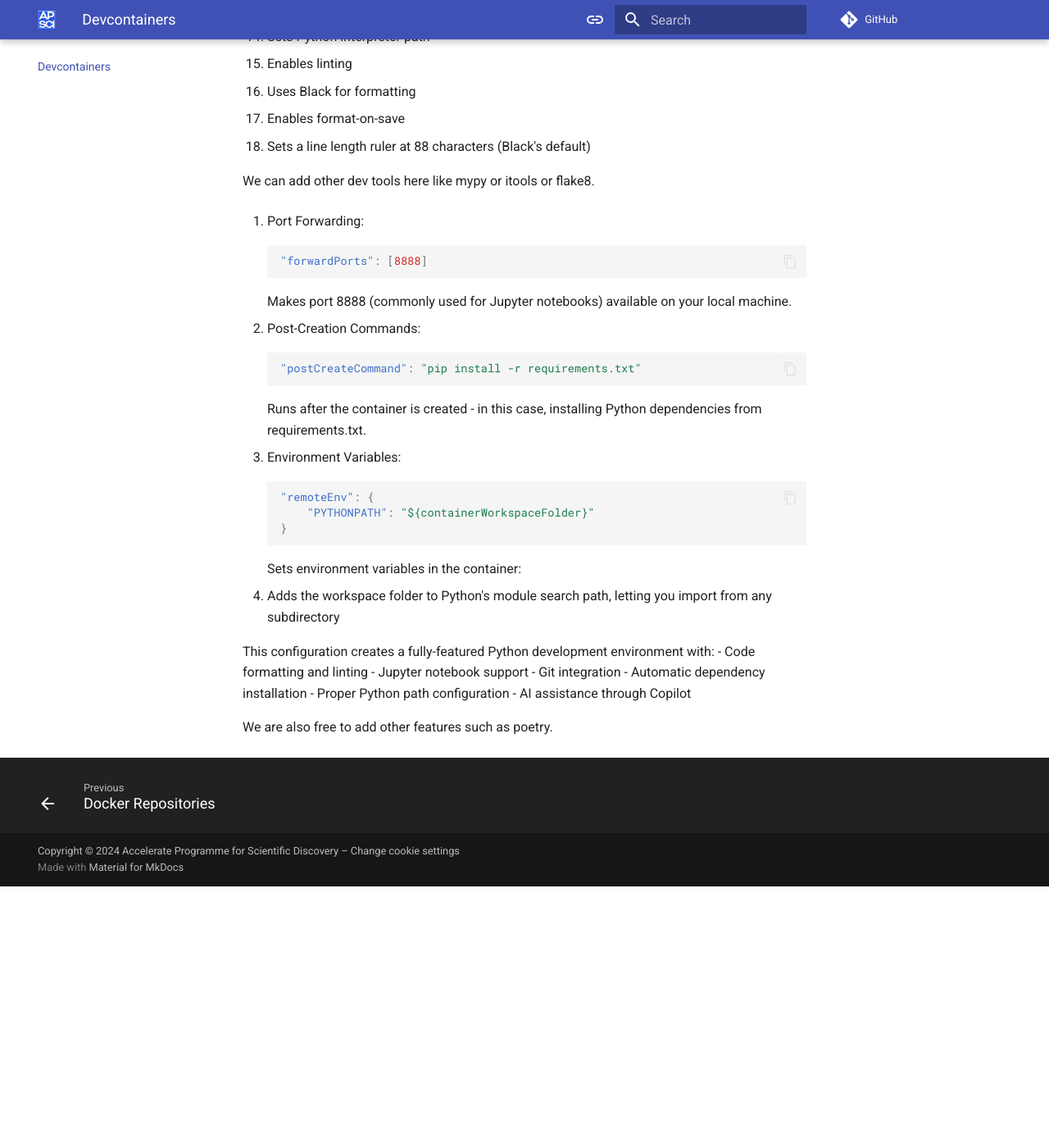
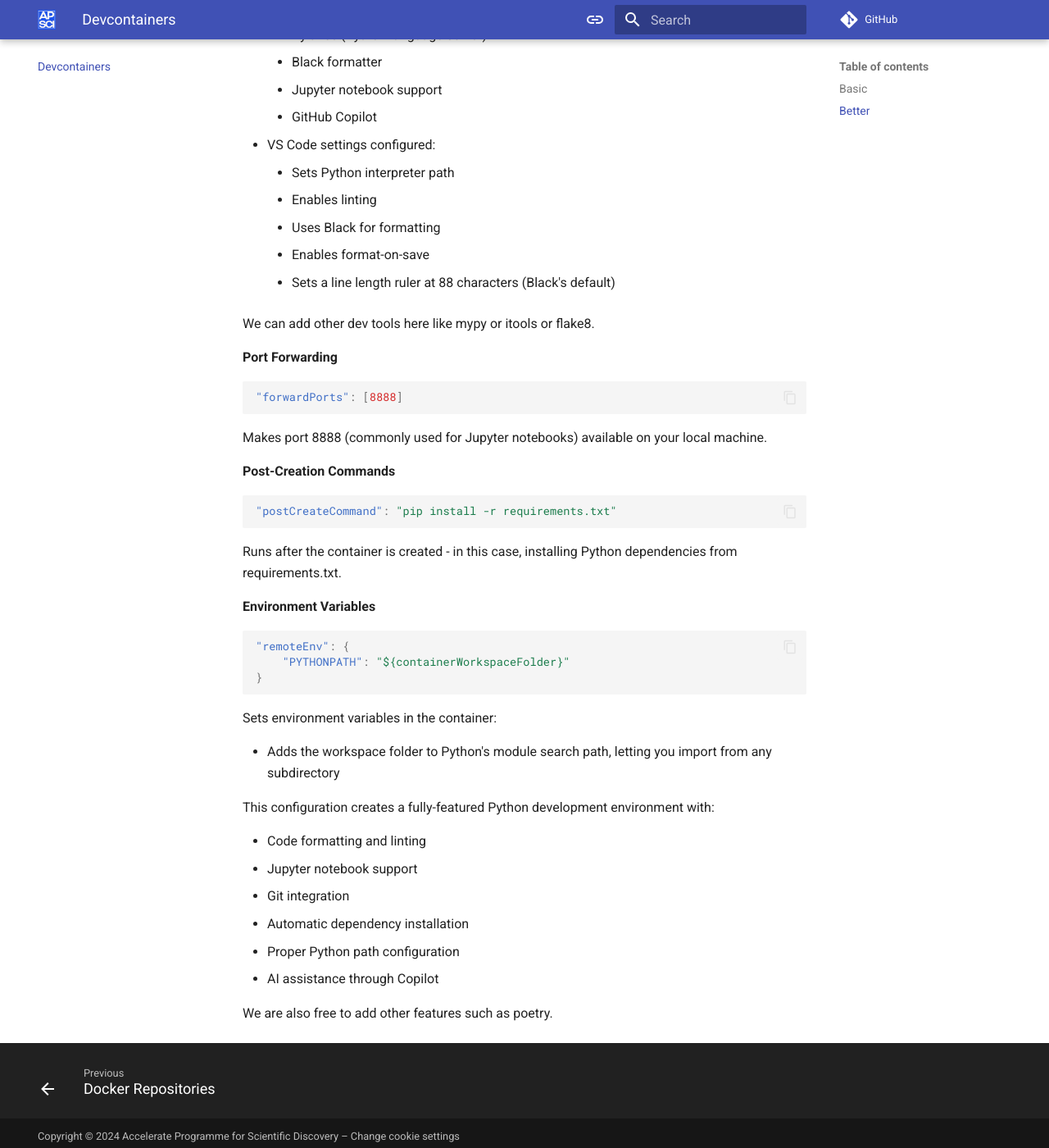
Before and after one commit to rkdan/docker-for-science, an MkDocs documentation site: the page built from docs/devcontainers.md, in a window 1280 px wide and 1400 px high, scrolled down 3513 px. Shown: the whole window at 82% size. Built offline with MkDocs 1.6.1 and Material for MkDocs 9.7.7, drawn with Linux system fonts in a browser that asks for light colours; comment, search, counter and statistics services are not loaded; before the commit the page ends 4594 px from its top, so only the background shows below that; some of the changed lines change nothing that is shown; some of the changed text lies outside the part shown.

Commit message:
add slides

````diff
--- a/docs/devcontainers.md
+++ b/docs/devcontainers.md
@@ -9,6 +9,7 @@
     <img src="../imgs/architecture-containers.png" alt="docker-cont">
 </a>
 
+## Basic
 Let's create a bare-bones devcontainer for our python project. Create a new folder:
 
 ```bash
@@ -31,6 +32,7 @@
 ```
 This will create a new devcontainer called "Research Environment" that will use the Dockerfile in the parent directory. It will also forward port 8888 to the host machine.
 
+## Better
 This is very basic. We don't have much functionality here at all. And how do we even access the actual jupyter lab server? We don't even have the python extension installed in the container! We would also find that any changes to the the stuff inside the container would not be reflected in the host machine. So let's make our experience more enjoyable.
 
 ```json
@@ -83,13 +85,13 @@
 
 Let's look at exactly what is going on here:
 
-1. Top-level configuration:
+**Top-level configuration**
 ```json
 "name": "Research Environment",
 ```
 This simply names your development container for easy identification.
 
-2. Build configuration:
+**Build configuration**
 ```json
 "build": {
     "dockerfile": "../Dockerfile",
@@ -100,7 +102,7 @@
 - `dockerfile`: Points to a Dockerfile one directory up from the devcontainer.json
 - `context`: Sets the build context to the parent directory - what stuff to include in the build
 
-3. Features section:
+**Features section**
 ```json
 "features": {
     "ghcr.io/devcontainers/features/git:1": {}
@@ -108,7 +110,7 @@
 ```
 This adds additional tools to your container. Here, it's installing Git from the GitHub Container Registry.
 
-4. VS Code Customizations:
+**VS Code Customizations**
 ```json
 "customizations": {
     "vscode": {
@@ -118,43 +120,47 @@
 }
 ```
 This configures VS Code-specific settings:
+
 - Extensions installed automatically:
-  - Python extension
-  - Pylance (Python language server)
-  - Black formatter
-  - Jupyter notebook support
-  - GitHub Copilot
+    - Python extension
+    - Pylance (Python language server)
+    - Black formatter
+    - Jupyter notebook support
+    - GitHub Copilot
+
 - VS Code settings configured:
-  - Sets Python interpreter path
-  - Enables linting
-  - Uses Black for formatting
-  - Enables format-on-save
-  - Sets a line length ruler at 88 characters (Black's default)
+    - Sets Python interpreter path
+    - Enables linting
+    - Uses Black for formatting
+    - Enables format-on-save
+    - Sets a line length ruler at 88 characters (Black's default)
 
 We can add other dev tools here like mypy or itools or flake8.
 
-1. Port Forwarding:
+**Port Forwarding**
 ```json
 "forwardPorts": [8888]
 ```
 Makes port 8888 (commonly used for Jupyter notebooks) available on your local machine.
 
-1. Post-Creation Commands:
+**Post-Creation Commands**
 ```json
 "postCreateCommand": "pip install -r requirements.txt"
 ```
 Runs after the container is created - in this case, installing Python dependencies from requirements.txt.
 
-1. Environment Variables:
+**Environment Variables**
 ```json
 "remoteEnv": {
     "PYTHONPATH": "${containerWorkspaceFolder}"
 }
 ```
 Sets environment variables in the container:
+
 - Adds the workspace folder to Python's module search path, letting you import from any subdirectory
 
 This configuration creates a fully-featured Python development environment with:
+
 - Code formatting and linting
 - Jupyter notebook support
 - Git integration
````
Also changed, not shown: 1 other file.
